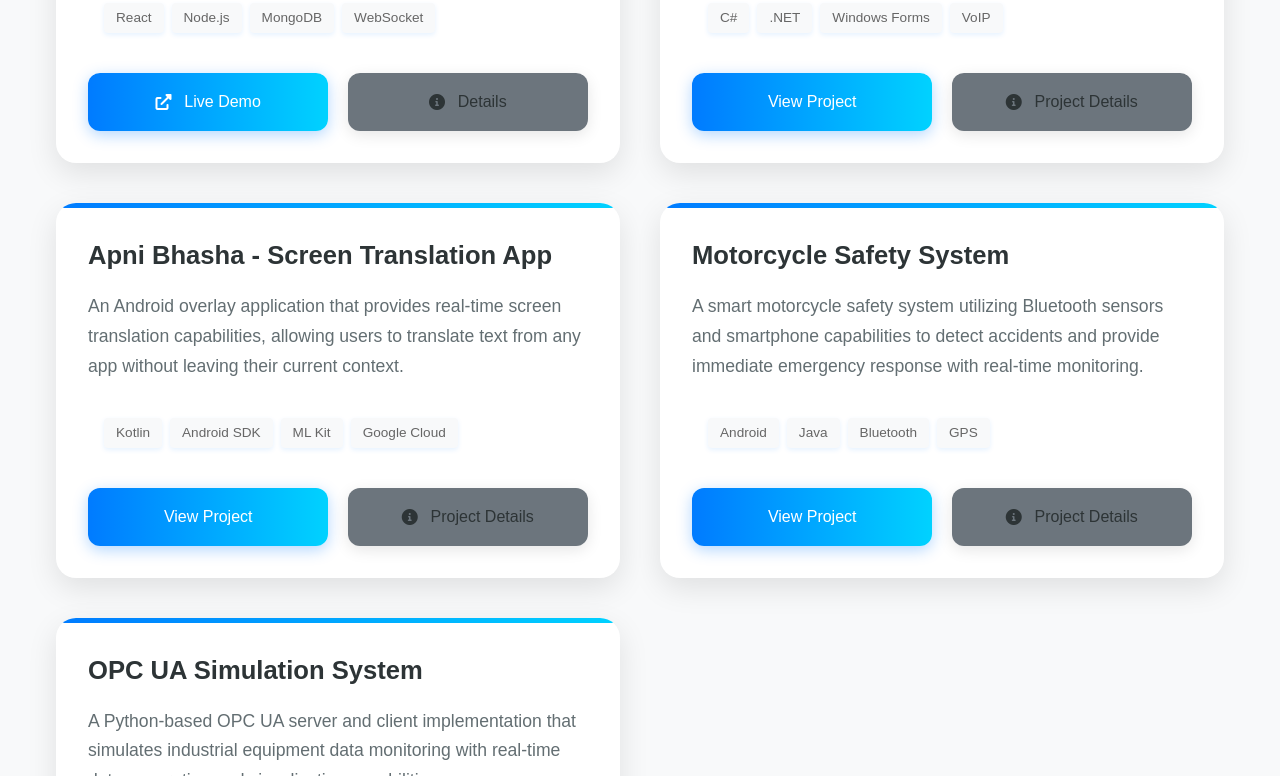
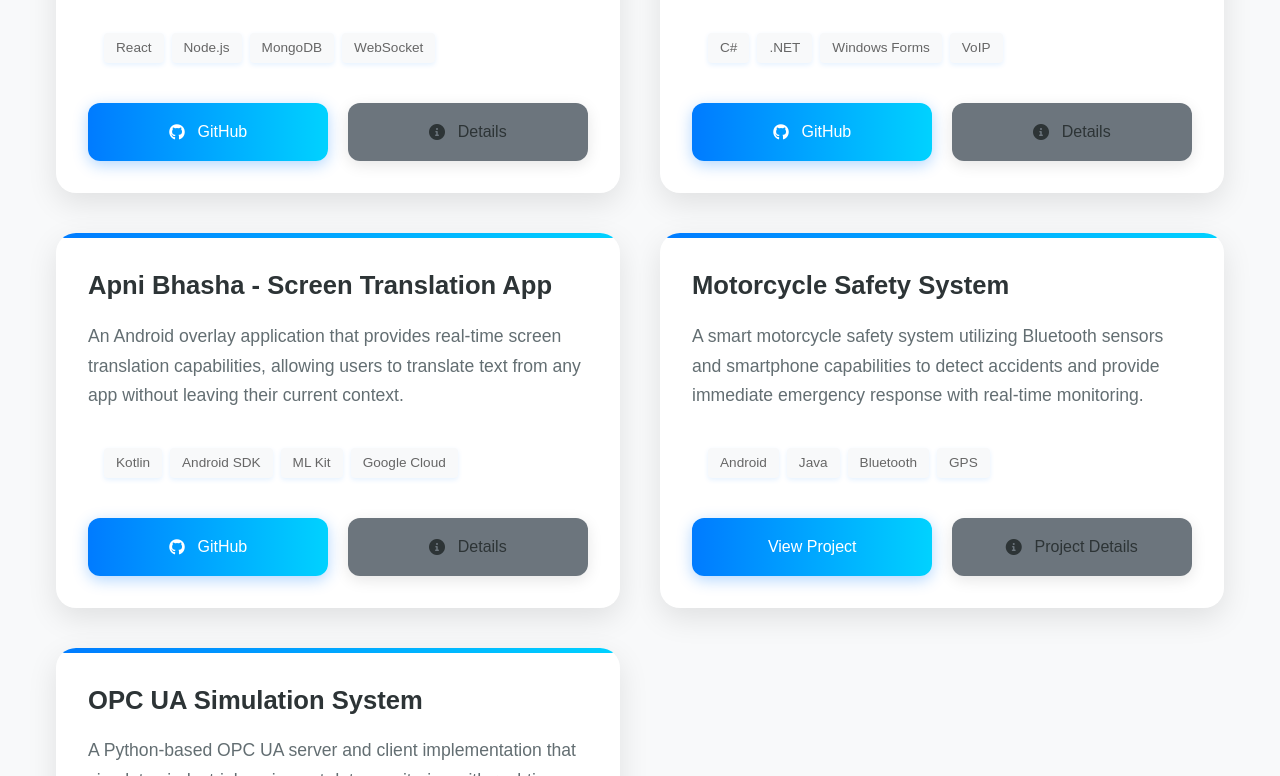
Before and after one commit to Vigh24/portfolio, a plain HTML site: page index.html in a window 1280 px wide. Shown: the part 2763-3539 px from the top of the page. Drawn offline with nearby package versions, Linux system fonts and the light colour scheme; animation ran at ten frames a second.

Commit message:
Add project images and update GitHub links for IoT Dashboard and VoIP Softphone projects

```diff
--- a/index.html
+++ b/index.html
@@ -108,7 +108,7 @@
         <h2>Featured Projects</h2>
         <div class="projects-grid">
             <div class="project-card">
-                <img src="project images/dashboard-dark.png" alt="IoT Sensor Dashboard" class="project-image">
+                <img src="./project images/dashboard-dark.png" alt="IoT Sensor Dashboard" class="project-image">
                 <h3>IoT Sensor Dashboard</h3>
                 <p>A real-time dashboard for monitoring IoT sensor data with advanced visualization features.</p>
                 <div class="tech-stack">
@@ -118,9 +118,9 @@
                     <span>WebSocket</span>
                 </div>
                 <div class="project-links">
-                    <a href="#" class="project-button">
-                        <i class="fas fa-external-link-alt"></i>
-                        Live Demo
+                    <a href="https://github.com/Vigh24/iot-sensor-dashboard" class="project-button">
+                        <i class="fab fa-github"></i>
+                        GitHub
                     </a>
                     <button class="project-button details-button" data-project="iot-dashboard">
                         <i class="fas fa-info-circle"></i>
@@ -130,6 +130,7 @@
             </div>
 
             <div class="project-card">
+                <img src="./project images/softphone.PNG" alt="VoIP Softphone Application" class="project-image">
                 <h3>VoIP Softphone Application</h3>
                 <p>A feature-rich VoIP (Voice over IP) softphone application built with C# Windows Forms, offering comprehensive calling capabilities and communication features.</p>
                 <div class="tech-stack">
@@ -139,9 +140,13 @@
                     <span>VoIP</span>
                 </div>
                 <div class="project-links">
-                    <a href="#" class="project-button">View Project</a>
+                    <a href="https://github.com/Vigh24/VoIP-Softphone" class="project-button">
+                        <i class="fab fa-github"></i>
+                        GitHub
+                    </a>
                     <button class="project-button details-button" data-project="voip-softphone">
-                        <i class="fas fa-info-circle"></i> Project Details
+                        <i class="fas fa-info-circle"></i>
+                        Details
                     </button>
                 </div>
             </div>
@@ -156,9 +161,13 @@
                     <span>Google Cloud</span>
                 </div>
                 <div class="project-links">
-                    <a href="#" class="project-button">View Project</a>
+                    <a href="https://github.com/Vigh24/apni-bhasha" class="project-button">
+                        <i class="fab fa-github"></i>
+                        GitHub
+                    </a>
                     <button class="project-button details-button" data-project="apni-bhasha">
-                        <i class="fas fa-info-circle"></i> Project Details
+                        <i class="fas fa-info-circle"></i>
+                        Details
                     </button>
                 </div>
             </div>
```
